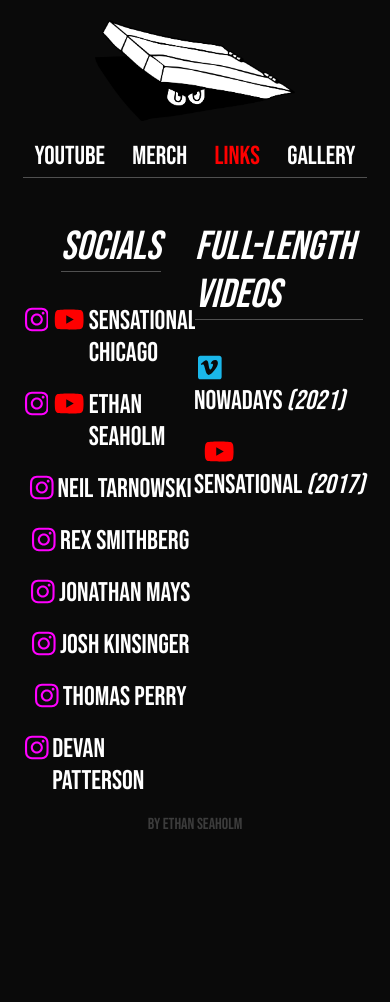
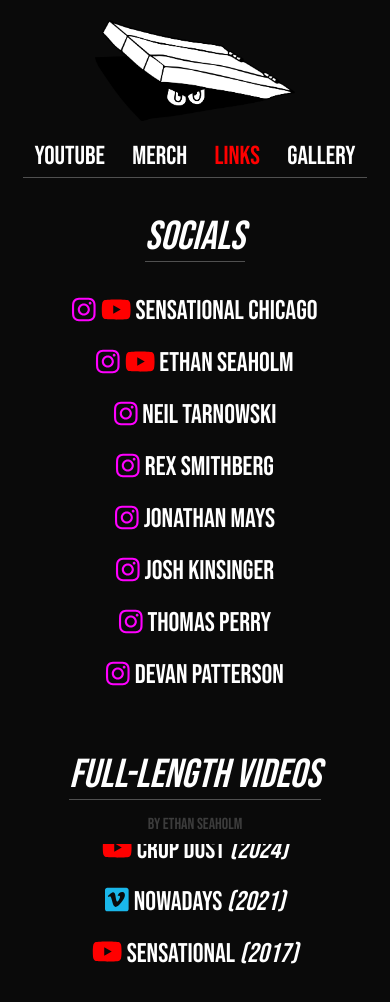
Before and after one commit to EthanSeaholm/Sensational-Chicago, a React (Create React App) app: page /links in a window 390 px wide. Shown: the top 1002 px of the page. Before the commit the page ends 865 px from the top, so only its background shows below. Built offline with nearby package versions, Linux system fonts and the light colour scheme; a web font is replaced by a local one.

Commit message:
mobile optimization and code cleanup

```diff
--- a/src/components/LinksPage.js
+++ b/src/components/LinksPage.js
@@ -62,6 +62,12 @@ const socials = [
 
 const fullLengthVideos = [
   // array of objects containing full-length video information
+  {
+    id: "cropdust",
+    video: "CROP DUST",
+    year: "2024",
+    youtubeUrl: "https://www.youtube.com/watch?v=Ml5pKZIncjY&t=1s",
+  },
   {
     id: "nowadays",
     video: "NOWADAYS",
@@ -176,13 +182,10 @@ function FullLengthVideos({ video, year, youtubeUrl, vimeoUrl }) {
               className="full-length-video-links"
             >
               <span>
-                <FontAwesomeIcon className="youtube-icon" icon={faYoutube} />{" "}
                 {/* displays YouTube icon if present */}
-                {video}
-                <span>
-                  <i>{`(${year})`}</i>{" "}
-                  {/* displays video title and release year */}
-                </span>
+                <FontAwesomeIcon className="youtube-icon" icon={faYoutube} />
+                {/* displays video title and release year */}
+                {video} <i>{`(${year})`}</i>
               </span>
             </Link>
           )}
@@ -193,12 +196,9 @@ function FullLengthVideos({ video, year, youtubeUrl, vimeoUrl }) {
               className="full-length-video-links"
             >
               <span>
-                <FontAwesomeIcon className="vimeo-icon" icon={faVimeo} />{" "}
                 {/* displays Vimeo icon if present*/}
-                {video}
-              </span>
-              <span>
-                <i>{`(${year})`}</i>
+                <FontAwesomeIcon className="vimeo-icon" icon={faVimeo} />
+                {video} <i>{`(${year})`}</i>
               </span>
             </Link>
           )}
--- a/src/index.css
+++ b/src/index.css
@@ -100,6 +100,7 @@
   border: 2px solid rgb(80, 80, 80);
 }
 
+/* for desktop scaling */
 .links-list-container {
   color: white;
   font-size: 24px;
@@ -139,7 +140,7 @@
   border-color: rgb(80, 80, 80);
   font-style: italic;
   margin-top: 0;
-  cursor: pointer;
+  text-align: center;
 }
 
 .links-list li {
@@ -151,22 +152,34 @@
   display: flex;
 }
 
-.links-list li div span {
-  margin-left: 4px;
+/* for mobile scaling */
+@media (max-width: 767px) {
+  .links-list-container {
+    flex-direction: column;
+    align-items: center;
+    margin-bottom: 20px;
+  }
+
+  .socials-column,
+  .videos-column {
+    width: 90%;
+    margin: 20px 0;
+  }
 }
 
 .instagram-icon {
   color: #ff00ff;
+  padding-right: 5px;
 }
 
 .youtube-icon {
   color: #ff0000;
-  padding-left: 6px;
+  padding-right: 4px;
 }
 
 .vimeo-icon {
   color: #1ab7ea;
-  margin-right: 1px;
+  margin-right: 5px;
 }
 
 .instagram-icon:hover,
@@ -235,6 +248,7 @@
   margin: auto;
 }
 
+/* for desktop scaling */
 .enlarged-photo {
   max-width: 45%;
   height: auto;
@@ -243,6 +257,18 @@
   margin: 20px auto;
   margin-top: 10px;
   border: 2px solid rgb(80, 80, 80);
+}
+
+/* for mobile scaling */
+@media (max-width: 767px) {
+  .gallery {
+    grid-template-columns: repeat(2, 1fr);
+  }
+  .enlarged-photo {
+    max-width: 92%;
+    margin: 20px auto;
+    margin-top: 10px;
+  }
 }
 
 .enlarged-photo-text {
```
